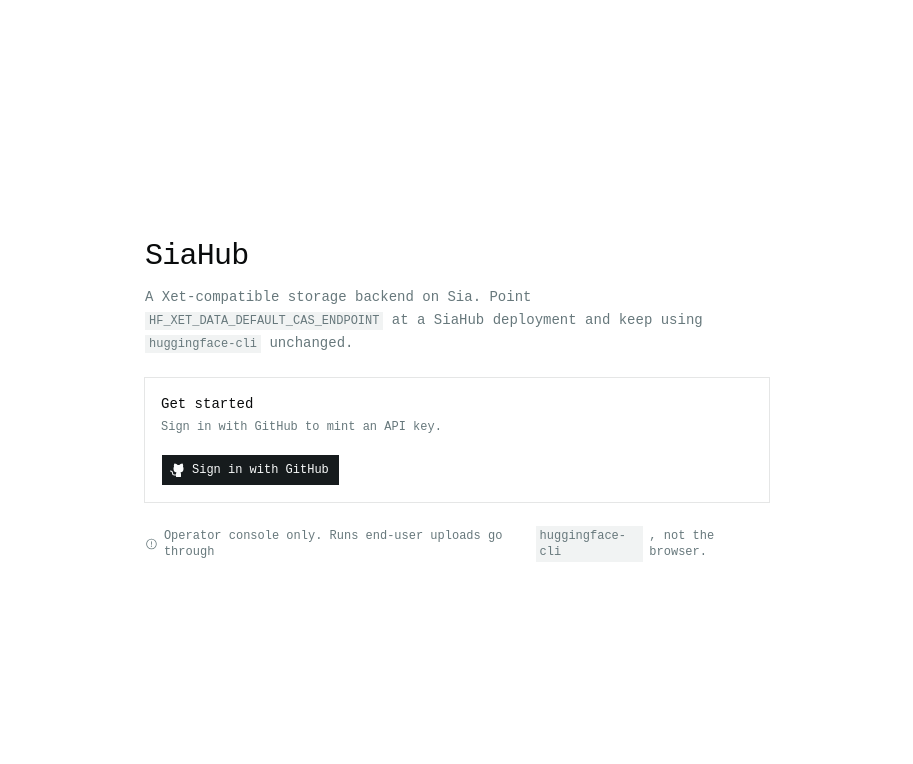
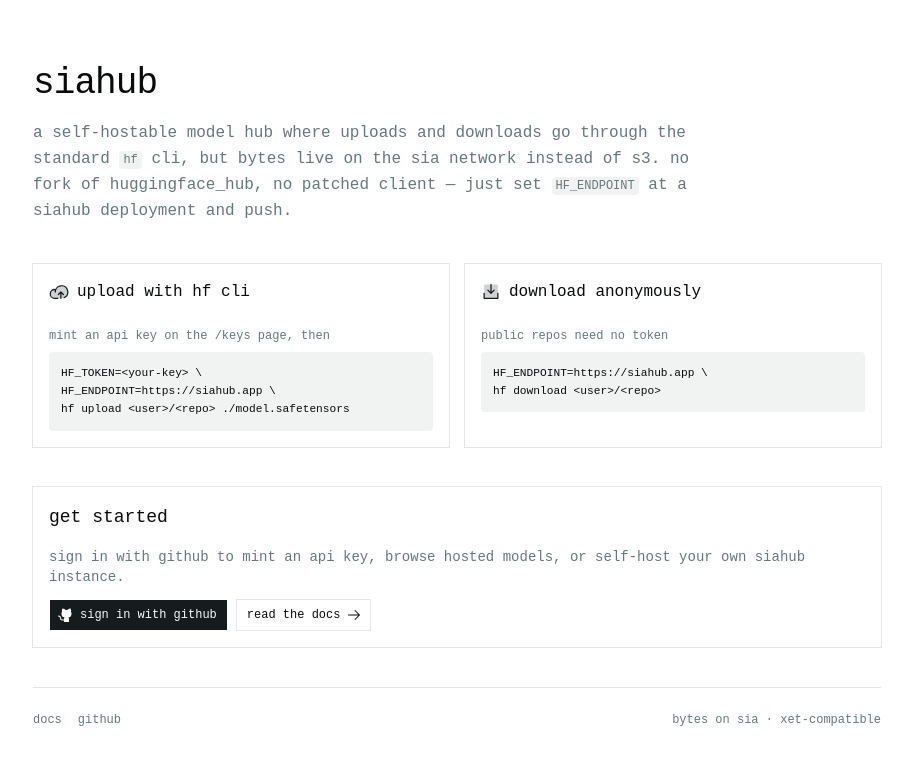
Before and after one commit to bytemaster333/OpenWeights, a React (Vite) app in the folder console/: page / in a window 1280 px wide. Shown: the top 764 px of the page, without its empty margins (183-1096 px from the left). Built offline with nearby package versions, Linux system fonts and the light colour scheme; no server answers.

Commit message:
rework landing copy

```diff
--- a/console/src/pages/Landing.tsx
+++ b/console/src/pages/Landing.tsx
@@ -1,73 +1,101 @@
-import { GithubLogo, WarningCircle } from "@phosphor-icons/react"
+import { ArrowRight, CloudArrowUp, DownloadSimple, GithubLogo } from "@phosphor-icons/react"
 import { useSearch } from "@tanstack/react-router"
 
 import { OAuthErrorBanner, type OAuthErrorCode } from "@/components/OAuthErrorBanner"
 import { Button } from "@/components/ui/button"
-import { Card, CardContent, CardDescription, CardHeader, CardTitle } from "@/components/ui/card"
+import { Card, CardContent, CardHeader, CardTitle } from "@/components/ui/card"
 import { CAS_URL } from "@/lib/api"
 
-/**
- * Landing page (route `/`). Primary entry point for unauthenticated users.
- *
- *, : sole authentication surface is the "Sign in with GitHub"
- * button, which performs a plain same-site navigation to CAS
- * `/auth/github/start`. CAS mints an OAuth state nonce, stores it in
- * `oauth_state` (TTL 10m), and 302s to GitHub — the browser, not the
- * console, crosses the cross-origin boundary.
- *
- * surfacing: when the callback fails, CAS's `CallbackError` emits a
- * stable `code` (`oauth_state_mismatch`, `oauth_code_missing`,
- * `github_token_exchange_failed`). The callback handler appends
- * `?error=<code>` to the redirect URL so this page can render a friendly
- * banner; see `OAuthErrorBanner` for the code → copy map.*/
 export function LandingPage() {
   const search = useSearch({ strict: false }) as { error?: string }
   const errorCode = isOAuthErrorCode(search.error) ? search.error : undefined
 
   return (
-    <main className="mx-auto flex min-h-svh max-w-2xl flex-col justify-center gap-6 px-6 py-16">
+    <main className="mx-auto max-w-4xl space-y-10 px-6 py-16">
       {errorCode ? <OAuthErrorBanner code={errorCode} /> : null}
 
-      <div>
-        <h1 className="font-heading text-3xl font-medium tracking-tight">SiaHub</h1>
-        <p className="mt-3 text-sm/relaxed text-muted-foreground">
-          A Xet-compatible storage backend on Sia. Point{" "}
-          <code className="rounded-none bg-muted px-1 py-0.5 font-mono text-xs">
-            HF_XET_DATA_DEFAULT_CAS_ENDPOINT
-          </code>{" "}
-          at a SiaHub deployment and keep using{" "}
-          <code className="rounded-none bg-muted px-1 py-0.5 font-mono text-xs">
-            huggingface-cli
-          </code>{" "}
-          unchanged.
+      <section className="space-y-4">
+        <h1 className="font-heading text-4xl font-medium tracking-tight">siahub</h1>
+        <p className="max-w-2xl text-base/relaxed text-muted-foreground">
+          a self-hostable model hub where uploads and downloads go through the standard{" "}
+          <code className="rounded bg-muted px-1 py-0.5 font-mono text-xs">hf</code> cli, but
+          bytes live on the sia network instead of s3. no fork of huggingface_hub, no patched
+          client &mdash; just set{" "}
+          <code className="rounded bg-muted px-1 py-0.5 font-mono text-xs">HF_ENDPOINT</code> at
+          a siahub deployment and push.
         </p>
-      </div>
+      </section>
 
-      <Card>
-        <CardHeader>
-          <CardTitle>Get started</CardTitle>
-          <CardDescription>Sign in with GitHub to mint an API key.</CardDescription>
-        </CardHeader>
-        <CardContent>
-          <Button asChild>
-            {/*
- A plain `<a href>` (not TanStack `<Link>`) — the destination
- is CAS, a different origin. React-router-style client
- navigation would no-op against a same-SPA route table.*/}
-            <a href={`${CAS_URL}/auth/github/start`}>
-              <GithubLogo data-icon="inline-start" weight="fill" />
-              Sign in with GitHub
-            </a>
-          </Button>
-        </CardContent>
-      </Card>
+      <section className="grid gap-4 sm:grid-cols-2">
+        <Card>
+          <CardHeader className="flex flex-row items-center gap-2 pb-2">
+            <CloudArrowUp weight="duotone" className="size-5 text-primary" />
+            <CardTitle className="text-base">upload with hf cli</CardTitle>
+          </CardHeader>
+          <CardContent className="space-y-2 text-xs text-muted-foreground">
+            <p>mint an api key on the /keys page, then</p>
+            <pre className="overflow-x-auto rounded bg-muted p-3 text-[0.7rem] leading-relaxed text-foreground">
+              {`HF_TOKEN=<your-key> \\
+HF_ENDPOINT=https://siahub.app \\
+hf upload <user>/<repo> ./model.safetensors`}
+            </pre>
+          </CardContent>
+        </Card>
 
-      <p className="flex items-center gap-1.5 text-xs text-muted-foreground">
-        <WarningCircle weight="regular" className="size-3.5" />
-        Operator console only. Runs end-user uploads go through{" "}
-        <code className="rounded-none bg-muted px-1 py-0.5 font-mono text-xs">huggingface-cli</code>
-        , not the browser.
-      </p>
+        <Card>
+          <CardHeader className="flex flex-row items-center gap-2 pb-2">
+            <DownloadSimple weight="duotone" className="size-5 text-primary" />
+            <CardTitle className="text-base">download anonymously</CardTitle>
+          </CardHeader>
+          <CardContent className="space-y-2 text-xs text-muted-foreground">
+            <p>public repos need no token</p>
+            <pre className="overflow-x-auto rounded bg-muted p-3 text-[0.7rem] leading-relaxed text-foreground">
+              {`HF_ENDPOINT=https://siahub.app \\
+hf download <user>/<repo>`}
+            </pre>
+          </CardContent>
+        </Card>
+      </section>
+
+      <section>
+        <Card>
+          <CardHeader>
+            <CardTitle className="text-lg">get started</CardTitle>
+          </CardHeader>
+          <CardContent className="flex flex-col gap-3">
+            <p className="text-sm text-muted-foreground">
+              sign in with github to mint an api key, browse hosted models, or self-host your own
+              siahub instance.
+            </p>
+            <div className="flex flex-wrap gap-2">
+              <Button asChild>
+                <a href={`${CAS_URL}/auth/github/start`}>
+                  <GithubLogo data-icon="inline-start" weight="fill" />
+                  sign in with github
+                </a>
+              </Button>
+              <Button asChild variant="outline">
+                <a href="https://docs.siahub.app" target="_blank" rel="noreferrer">
+                  read the docs
+                  <ArrowRight data-icon="inline-end" weight="regular" />
+                </a>
+              </Button>
+            </div>
+          </CardContent>
+        </Card>
+      </section>
+
+      <footer className="border-t pt-6 text-xs text-muted-foreground">
+        <div className="flex flex-wrap items-center gap-x-4 gap-y-1">
+          <a href="https://docs.siahub.app" className="hover:text-foreground" target="_blank" rel="noreferrer">
+            docs
+          </a>
+          <a href="https://github.com/bytemaster333/siahub" className="hover:text-foreground" target="_blank" rel="noreferrer">
+            github
+          </a>
+          <span className="ml-auto">bytes on sia &middot; xet-compatible</span>
+        </div>
+      </footer>
     </main>
   )
 }
```
